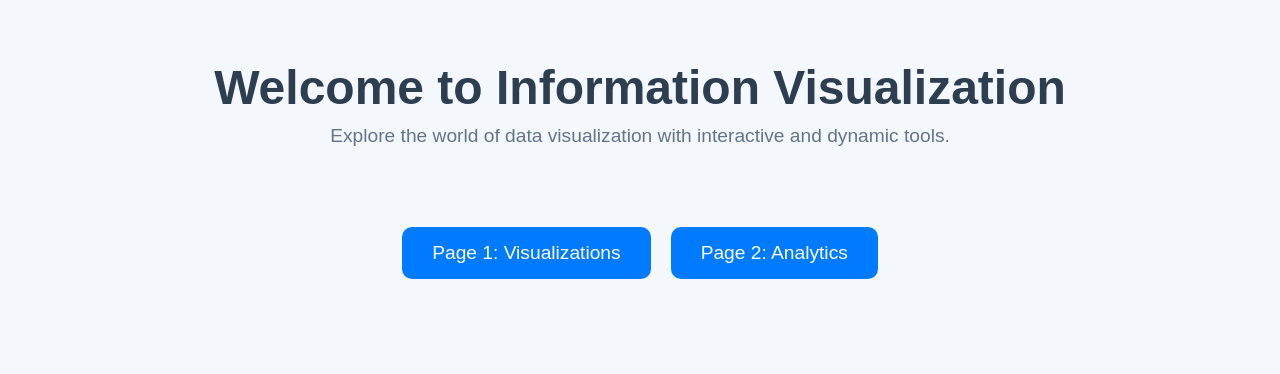
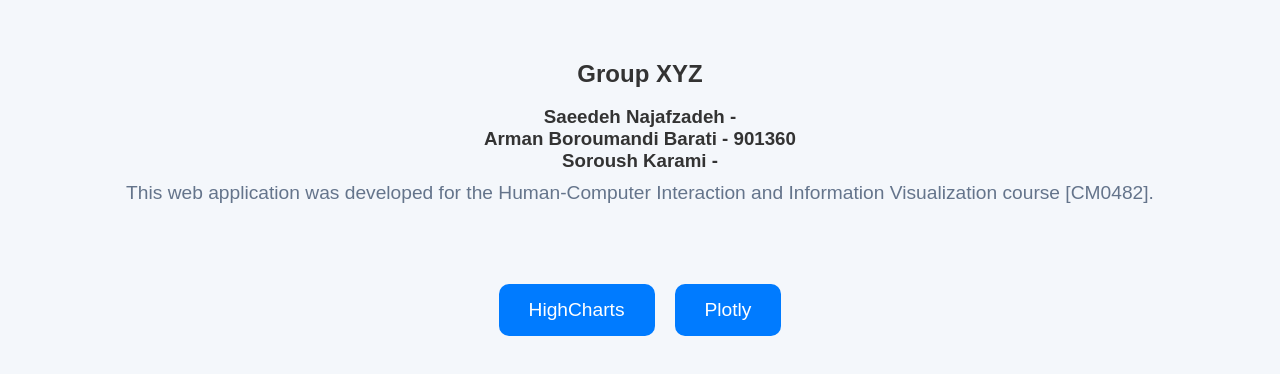
Before and after one commit to ArmanRten/HCI-GroupXYZ, a plain HTML site: page index.html in a window 1280 px wide. Drawn offline with Linux system fonts and the light colour scheme.

Commit message:
index.html

```diff
--- a/index.html
+++ b/index.html
@@ -4,7 +4,7 @@
 <head>
     <meta charset="UTF-8">
     <meta name="viewport" content="width=device-width, initial-scale=1.0">
-    <title>Information Visualization</title>
+    <title>Group XYZ - HCI Project</title>
     <style>
         /* General Reset */
         * {
@@ -74,13 +74,17 @@
 <body>
 
     <header>
-        <h1>Welcome to Information Visualization</h1>
-        <p>Explore the world of data visualization with interactive and dynamic tools.</p>
+        <h2>Group XYZ</h2>
+        <br>
+        <h3>Saeedeh Najafzadeh - </h3>
+        <h3>Arman Boroumandi Barati - 901360</h3>
+        <h3>Soroush Karami - </h3>
+        <p>This web application was developed for the Human-Computer Interaction and Information Visualization course [CM0482].</p>
     </header>
 
     <div class="button-container">
-        <button class="button" onclick="window.location.href='page1.html'">Page 1: Visualizations</button>
-        <button class="button" onclick="window.location.href='page2.html'">Page 2: Analytics</button>
+        <button class="button" onclick="window.location.href='page1.html'">HighCharts</button>
+        <button class="button" onclick="window.location.href='page2.html'">Plotly</button>
     </div>
 
 </body>
```
